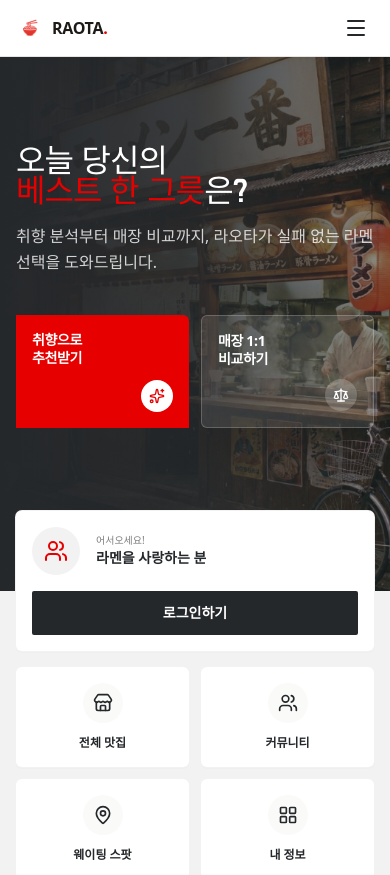
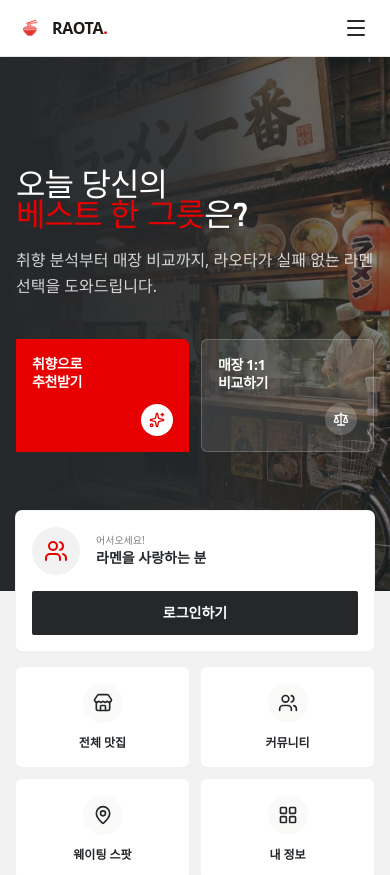
Before and after one commit to raota-team/raota-front, a Next.js app: page / in a window 390 px wide. Shown: the top 875 px of the page. Built offline with nearby package versions, Linux system fonts and the light colour scheme; no server answers.

Commit message:
style: reduce gap between hero section and user profile card on mobile

```diff
--- a/app/components/LandingContent.tsx
+++ b/app/components/LandingContent.tsx
@@ -79,7 +79,7 @@ export default function LandingContent() {
           <div className="absolute inset-0 bg-gradient-to-r from-[#25282b] via-[#25282b]/80 to-transparent"></div>
         </div>
 
-        <div className="relative z-10 mx-auto flex h-full max-w-7xl flex-col justify-center pt-24 pb-28 md:flex-row md:items-center md:justify-between md:pt-0 md:pb-0 px-4 md:px-12">
+        <div className="relative z-10 mx-auto flex h-full max-w-7xl flex-col justify-center pt-24 pb-16 md:flex-row md:items-center md:justify-between md:pt-0 md:pb-0 px-4 md:px-12">
           <div className="max-w-2xl">
 
             <h1 className={`mb-4 md:mb-6 text-[clamp(2rem,8vw,4.5rem)] font-extrabold uppercase leading-[0.95] tracking-[-0.03em] text-white ${doHyeon.className}`}>
```
